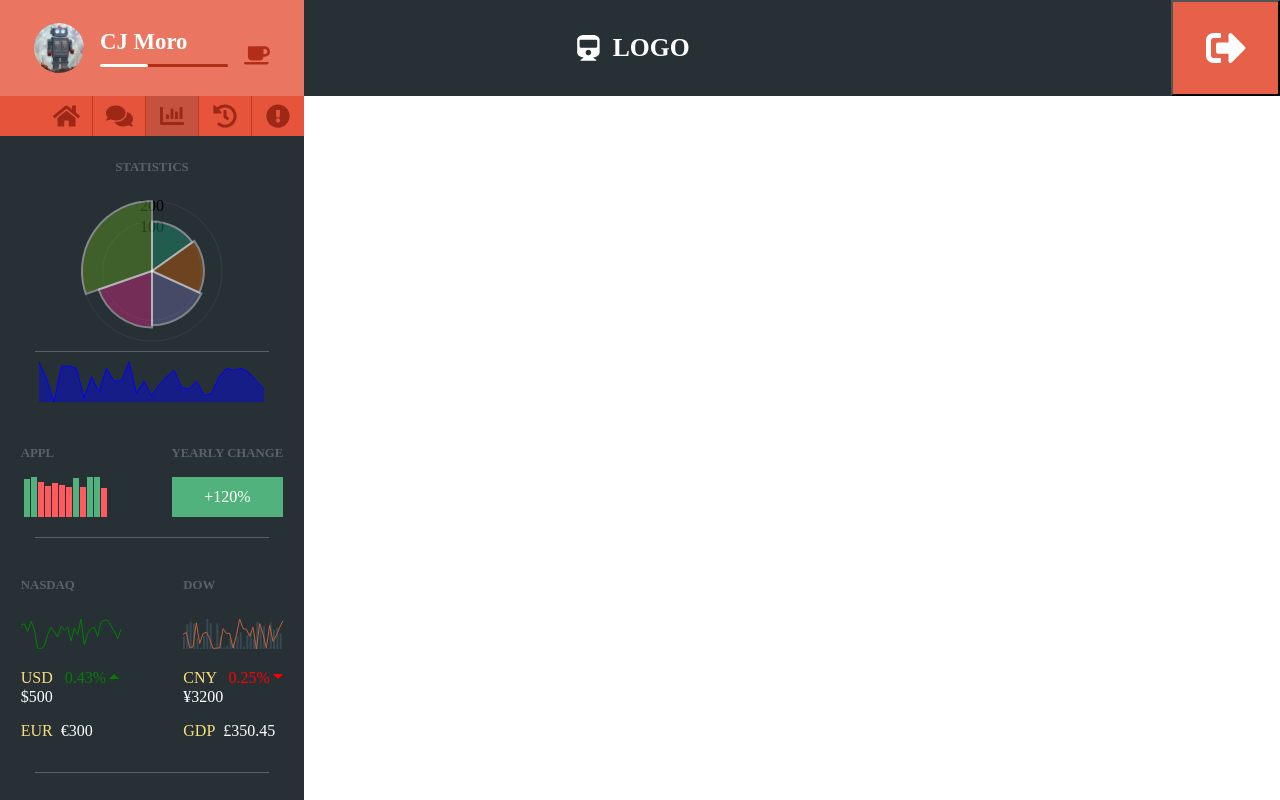
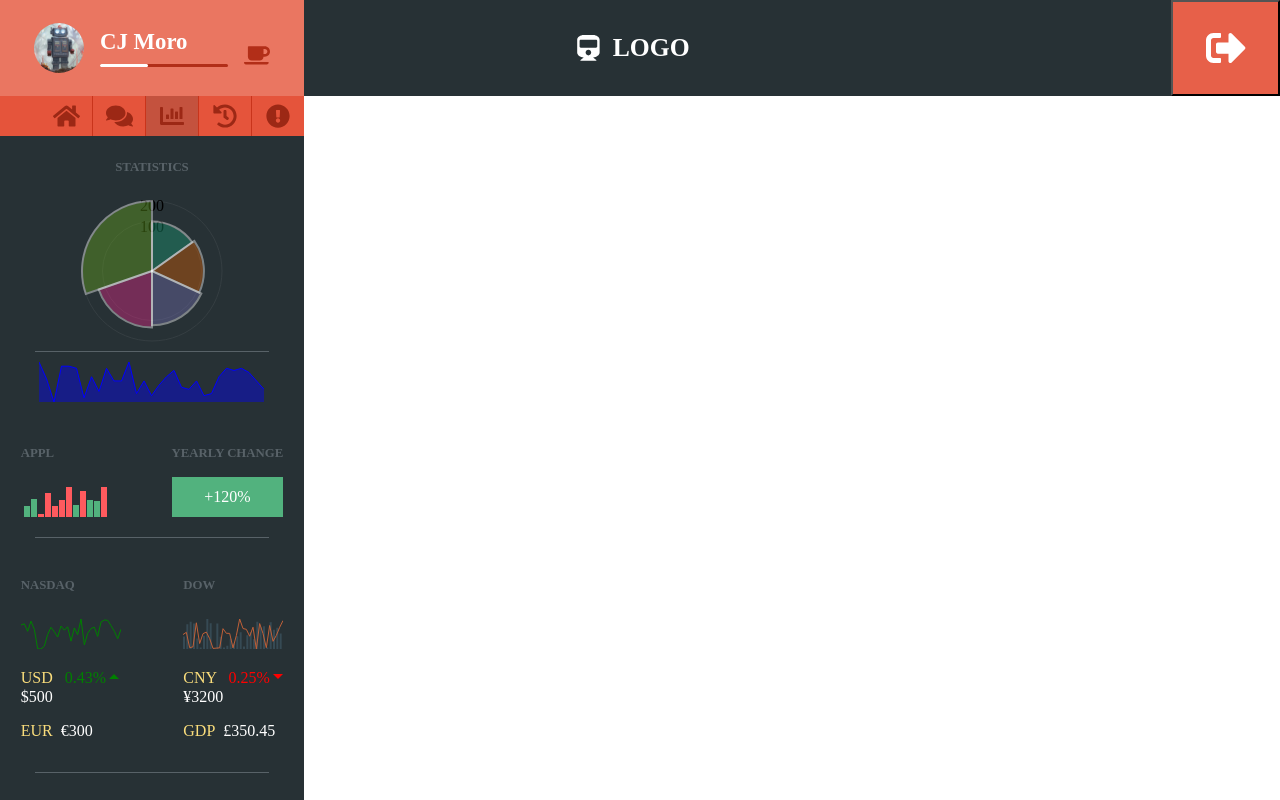
Before and after one commit to serCJm/react-admin-dashboard, a React (Create React App) app: page / in a window 1280 px wide. Both pictures are taken after a click on the element 152 px from the left and 116 px from the top of the page. Built offline with nearby package versions, Linux system fonts and the light colour scheme.

Commit message:
Change width and height props to number

```diff
--- a/src/components/graphs/SimpleBarChart.jsx
+++ b/src/components/graphs/SimpleBarChart.jsx
@@ -11,7 +11,7 @@ class SimpleBarChart extends Component {
       .padding(0.1),
     yScale: d3
       .scaleLinear()
-      .rangeRound(this.props.height, this.props.margin.top),
+      .rangeRound([+this.props.height, +this.props.margin.top]),
 
     tooltip: {
       show: false
@@ -24,13 +24,13 @@ class SimpleBarChart extends Component {
     const { xScale, yScale } = prevState;
 
     xScale.domain(data.map((d, i) => i.toString()));
-    yScale.domain([0, d3.max(data, d => d)]);
+    yScale.domain([0, d3.max(data, d => Math.abs(d))]);
 
     const bars = data.map((d, i) => {
       return {
         x: xScale(i.toString()),
-        y: yScale(d),
-        height: nextProps.height - yScale(d),
+        y: yScale(Math.abs(d)),
+        height: nextProps.height - yScale(Math.abs(d)),
         width: xScale.bandwidth(),
         dataKey: i,
         dataValue: d,
```
